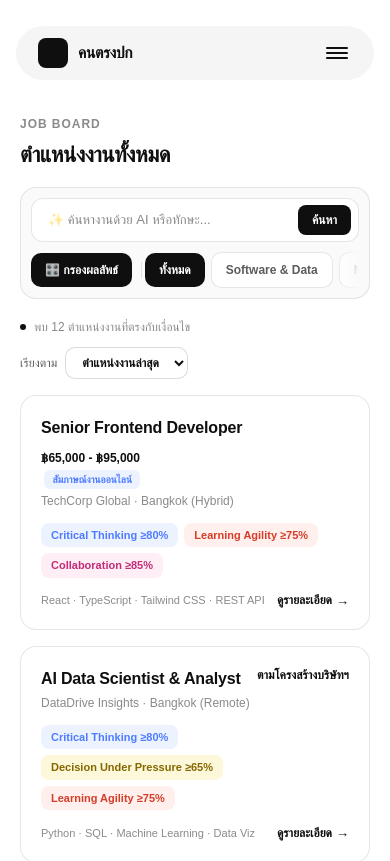
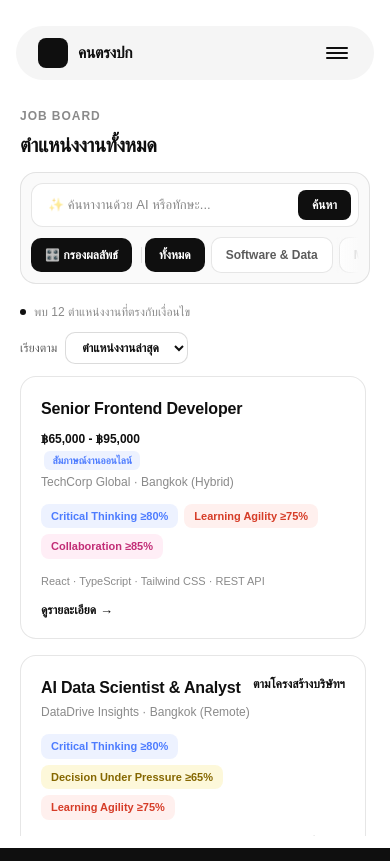
Before and after one commit to Watcharapol-Frong/Khon-Tong-Pok, a Next.js app: page /job in a window 390 px wide. Shown: the top 861 px of the page. Built offline with nearby package versions, Linux system fonts and the light colour scheme; a web font is replaced by a local one.

Commit message:
Lock job board header/filter/sort row on mobile too, not just desktop
Extends the fixed-height shell (heading + filter bar + count/sort row
pinned, only the card list scrolls) to every breakpoint instead of
lg-only, since mobile now uses the compact filter bar in that same
locked area.

```diff
--- a/src/app/job/page.tsx
+++ b/src/app/job/page.tsx
@@ -31,15 +31,15 @@ export default function JobBoardPage() {
     <div className="flex min-h-screen flex-col bg-white text-[#0F0F0F]">
       <Navbar />
 
-      {/* Below lg, this whole block scrolls with the page as normal. From lg up,
-          it's pinned to the viewport height under the navbar so only the card
-          list (and the sidebar, if it overflows) scrolls internally. */}
-      <div className="mx-auto flex w-full max-w-[1240px] flex-col px-[clamp(20px,4vw,48px)] lg:h-[calc(100vh-100px)]">
-        <div className="flex-shrink-0 pt-[clamp(24px,4vw,56px)] pb-4 lg:pt-6 lg:pb-4">
+      {/* Locked at every breakpoint: pinned to the viewport height under the
+          navbar so only the card list (and the sidebar, if it overflows)
+          scrolls internally — the heading, filter bar, and sort row stay put. */}
+      <div className="mx-auto flex h-[calc(100vh-100px)] w-full max-w-[1240px] flex-col px-[clamp(20px,4vw,48px)]">
+        <div className="flex-shrink-0 pt-4 pb-3 lg:pt-6 lg:pb-4">
           <div className="mb-[6px] text-xs font-bold tracking-[0.08em] text-[#8A8A8A] uppercase">
             JOB BOARD
           </div>
-          <h1 className="m-0 text-[clamp(22px,3vw,36px)] font-extrabold tracking-[-0.02em] lg:text-2xl">
+          <h1 className="m-0 text-[clamp(20px,3vw,36px)] font-extrabold tracking-[-0.02em] lg:text-2xl">
             ตำแหน่งงานทั้งหมด
           </h1>
         </div>
@@ -51,13 +51,13 @@ export default function JobBoardPage() {
           <JobFilterBar filters={filters} />
         </div>
 
-        <div className="flex min-h-0 flex-1 flex-col gap-6 pb-[clamp(40px,6vw,56px)] lg:flex-row lg:items-stretch lg:pb-6">
+        <div className="flex min-h-0 flex-1 flex-col gap-6 lg:flex-row lg:items-stretch lg:pb-6">
           <aside className="thin-scrollbar hidden flex-shrink-0 lg:block lg:h-full lg:w-[30%] lg:overflow-y-auto lg:pr-1">
             <JobFilterSidebar filters={filters} />
           </aside>
 
-          <div className="flex min-h-0 w-full min-w-0 flex-col lg:h-full lg:w-[70%]">
-            <div className="mb-4 flex flex-shrink-0 flex-wrap items-center justify-between gap-3">
+          <div className="flex min-h-0 w-full min-w-0 flex-1 flex-col lg:h-full lg:w-[70%]">
+            <div className="mb-3 flex flex-shrink-0 flex-wrap items-center justify-between gap-3 lg:mb-4">
               <div className="flex items-center gap-2 text-xs text-[#8A8A8A]">
                 <span className="h-1.5 w-1.5 flex-shrink-0 rounded-full bg-[#0F0F0F]" />
                 พบ {filteredJobs.length} ตำแหน่งงานที่ตรงกับเงื่อนไข
@@ -79,7 +79,7 @@ export default function JobBoardPage() {
               </label>
             </div>
 
-            <div className="thin-scrollbar min-h-0 lg:flex-1 lg:overflow-y-auto lg:pr-1">
+            <div className="thin-scrollbar min-h-0 flex-1 overflow-y-auto pr-1">
               <div className="flex flex-col gap-4 pb-6">
                 {sortedJobs.map((job) => (
                   <JobCardWide key={job.title + job.company} job={job} />
```
